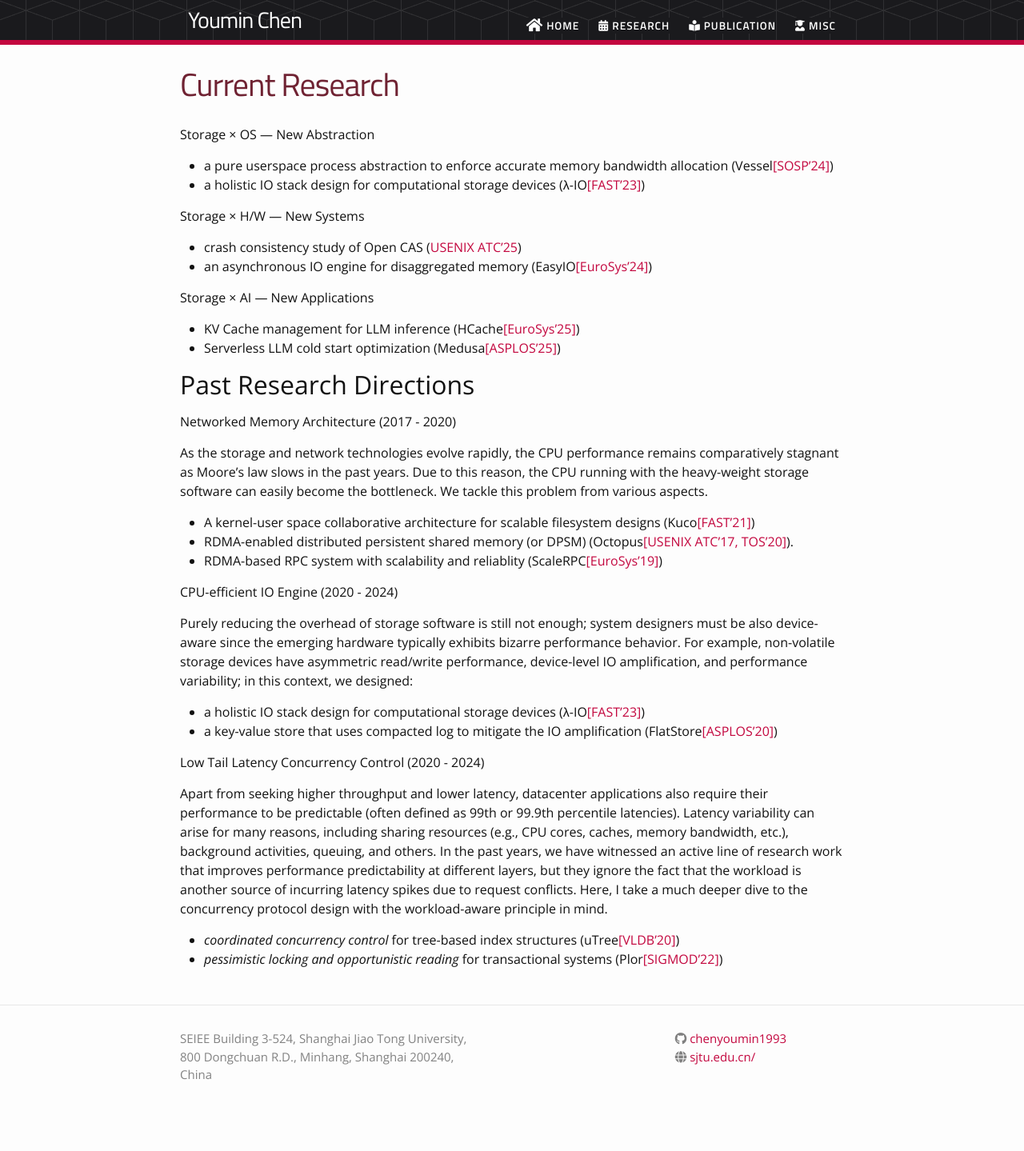
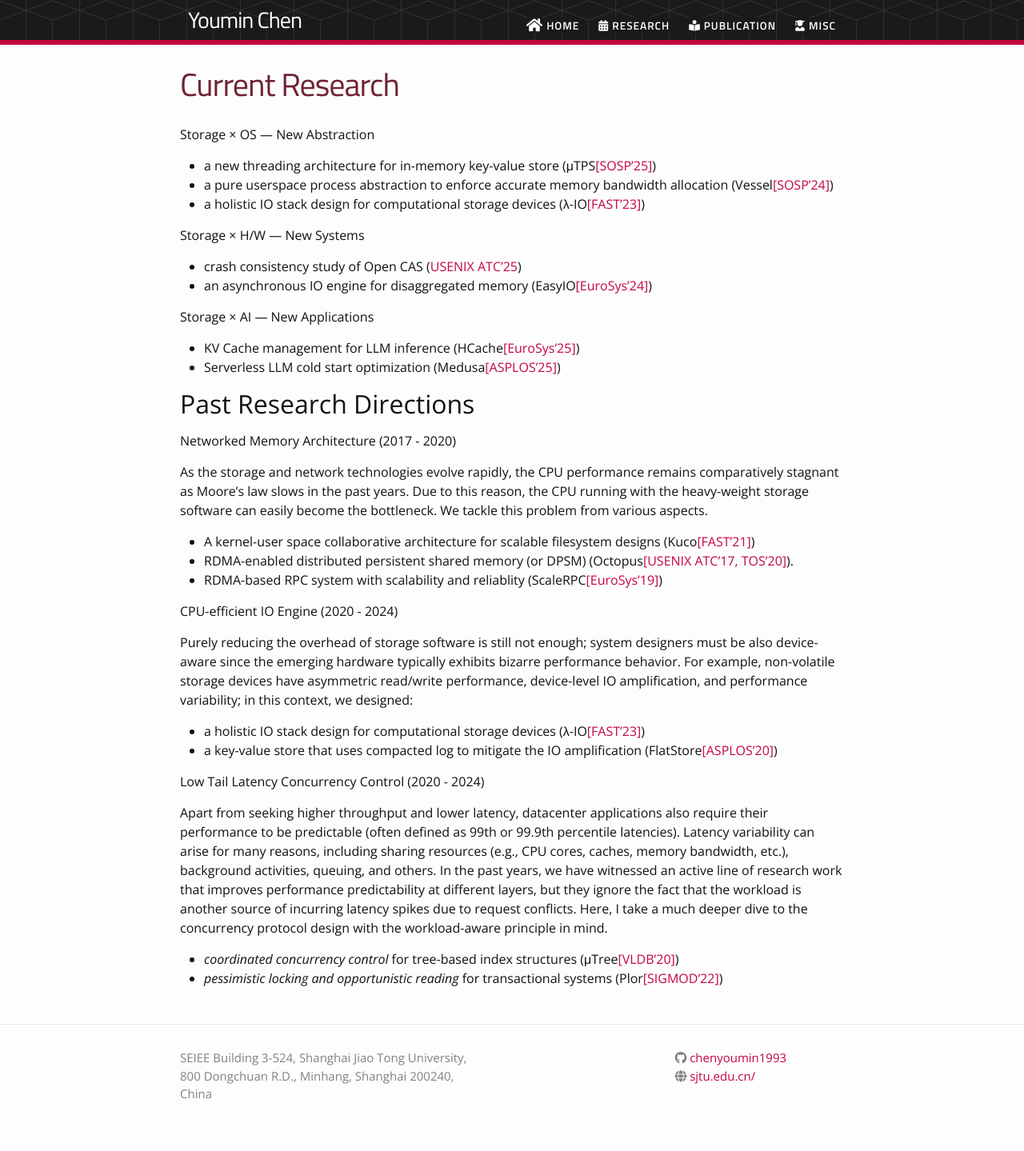
Before and after one commit to chenyoumin1993/chenyoumin1993.github.io, a Jekyll site: the page built from research.md, in a window 1280 px wide. Shown: the whole page at 80% size. Built offline with Jekyll 4.4.1, drawn with Linux system fonts in a browser that asks for light colours; nearby versions of some CDN libraries; before the commit the page ends 1415 px from its top, so only the background shows below that.

Commit message:
Update research.md

```diff
--- a/research.md
+++ b/research.md
@@ -19,7 +19,7 @@ essential for achieving optimal device bandwidth utilization, minimal CPU overhe
 
 
 **Storage &times; OS** --- New Abstraction
-
+- a new threading architecture for in-memory key-value store (&mu;TPS[[SOSP'25]](https://sigops.org/s/conferences/sosp/2025/))
 - a pure userspace process abstraction to enforce accurate memory bandwidth allocation (Vessel[[SOSP'24]](/papers/sosp24-vessel.pdf))
 - a holistic IO stack design for computational storage devices (&lambda;-IO[[FAST'23]](/papers/fast23-yang-zhe.pdf))
 
@@ -65,7 +65,7 @@ etc.), background activities, queuing, and others. In the past years, we have wi
 research work that improves performance predictability at different layers, but they ignore the fact that the
 workload is another source of incurring latency spikes due to request conflicts. Here, I take a much deeper dive
 to the concurrency protocol design with the workload-aware principle in mind.
-- *coordinated concurrency control* for tree-based index structures (uTree[[VLDB'20]](/papers/vldb20-utree.pdf))
+- *coordinated concurrency control* for tree-based index structures (&mu;Tree[[VLDB'20]](/papers/vldb20-utree.pdf))
 - *pessimistic locking and opportunistic reading* for transactional systems (Plor[[SIGMOD'22]](/papers/sigmod22plor.pdf))
 
 <!-- <div class="home" style="font-size: 0.9em;">
```
